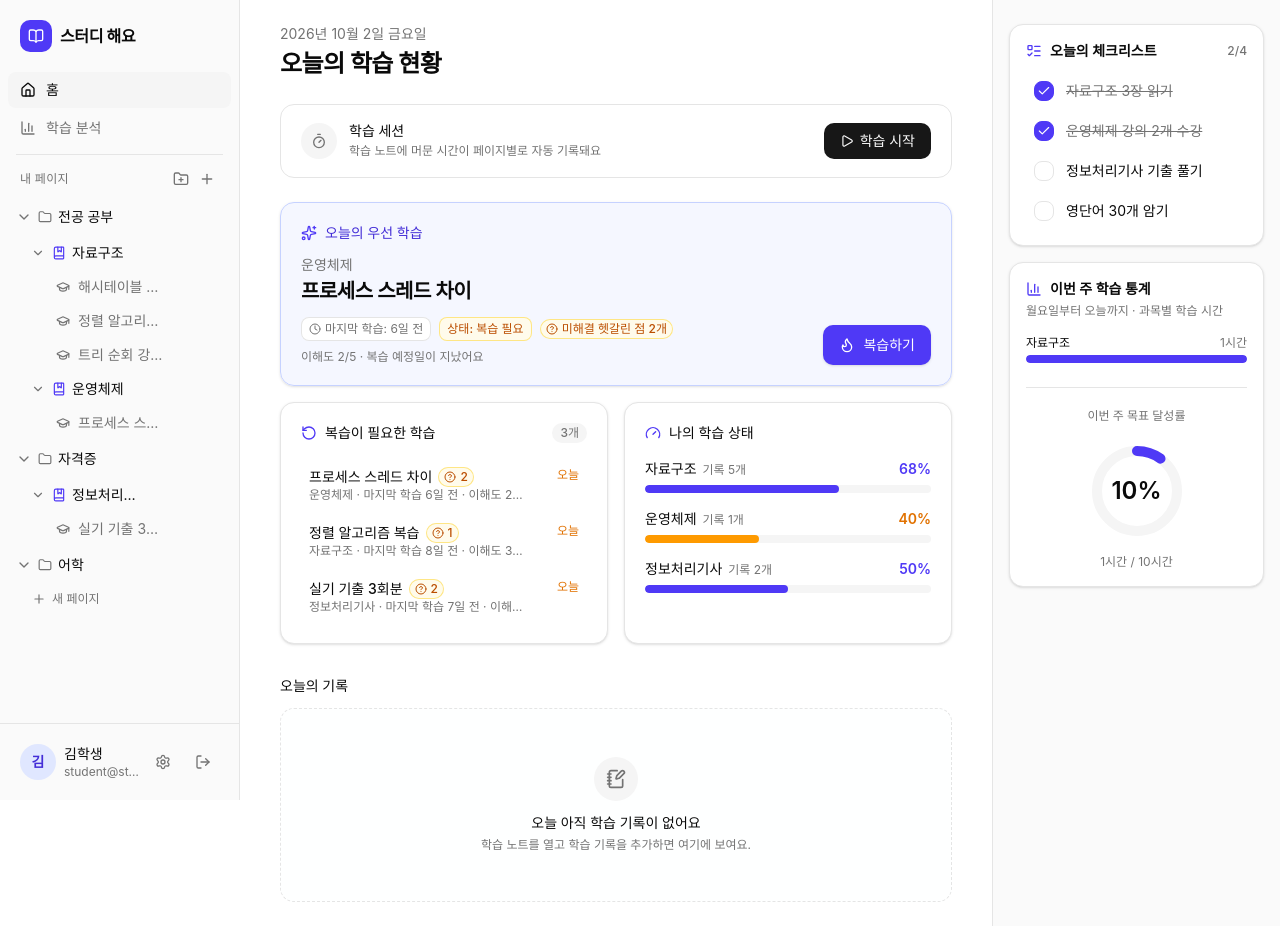
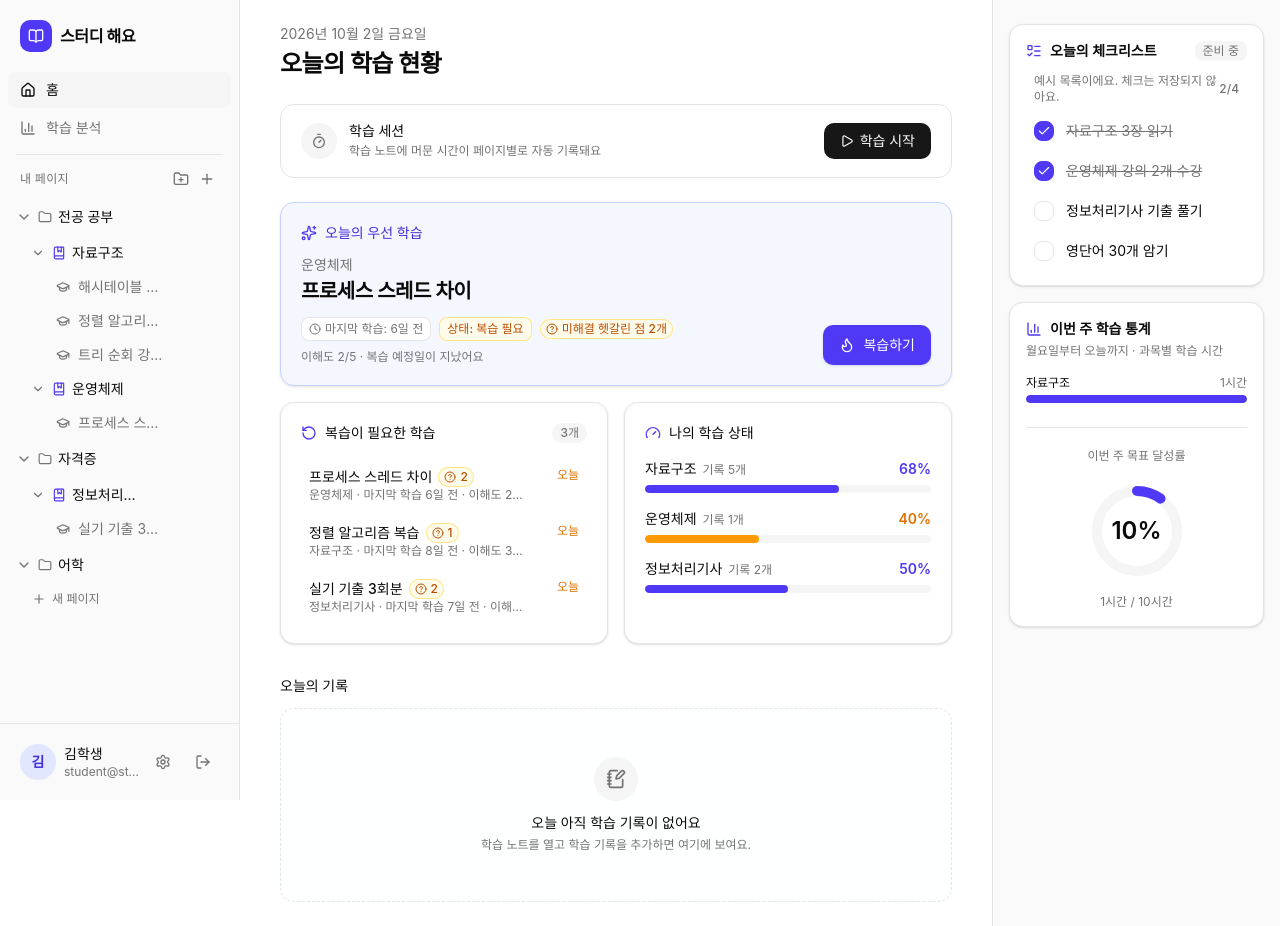
Before and after one commit to StudyHaeYo/StudyHaeYo, a Next.js app: page / in a window 1280 px wide. Built offline with nearby package versions, Linux system fonts and the light colour scheme.

Commit message:
Mark the home checklist as a preview that is not saved
Co-Authored-By: Claude Opus 5.5 <noreply@anthropic.com>
Claude-Session: https://claude.ai/code/session_014Yey4BFjXLqUV3LNp5uVH2

```diff
--- a/components/checklist-widget.tsx
+++ b/components/checklist-widget.tsx
@@ -18,10 +18,15 @@ export function ChecklistWidget({ items, onToggle }: ChecklistWidgetProps) {
           <ListTodo className="size-4 text-indigo-600" />
           오늘의 체크리스트
         </h2>
-        <span className="text-xs font-medium text-muted-foreground">
+        <span className="rounded-md bg-muted px-2 py-0.5 text-xs text-muted-foreground">준비 중</span>
+      </div>
+      {/* 할 일은 아직 데이터가 없다(docs/DATA_MODEL.md 알려진 문제 2). 예시 목록이고 체크는 저장되지 않는다. */}
+      <p className="mb-2 flex items-center justify-between px-2 text-xs text-muted-foreground">
+        <span>예시 목록이에요. 체크는 저장되지 않아요.</span>
+        <span className="font-medium">
           {doneCount}/{items.length}
         </span>
-      </div>
+      </p>
 
       <ul className="space-y-1">
         {items.map((item) => (
```
